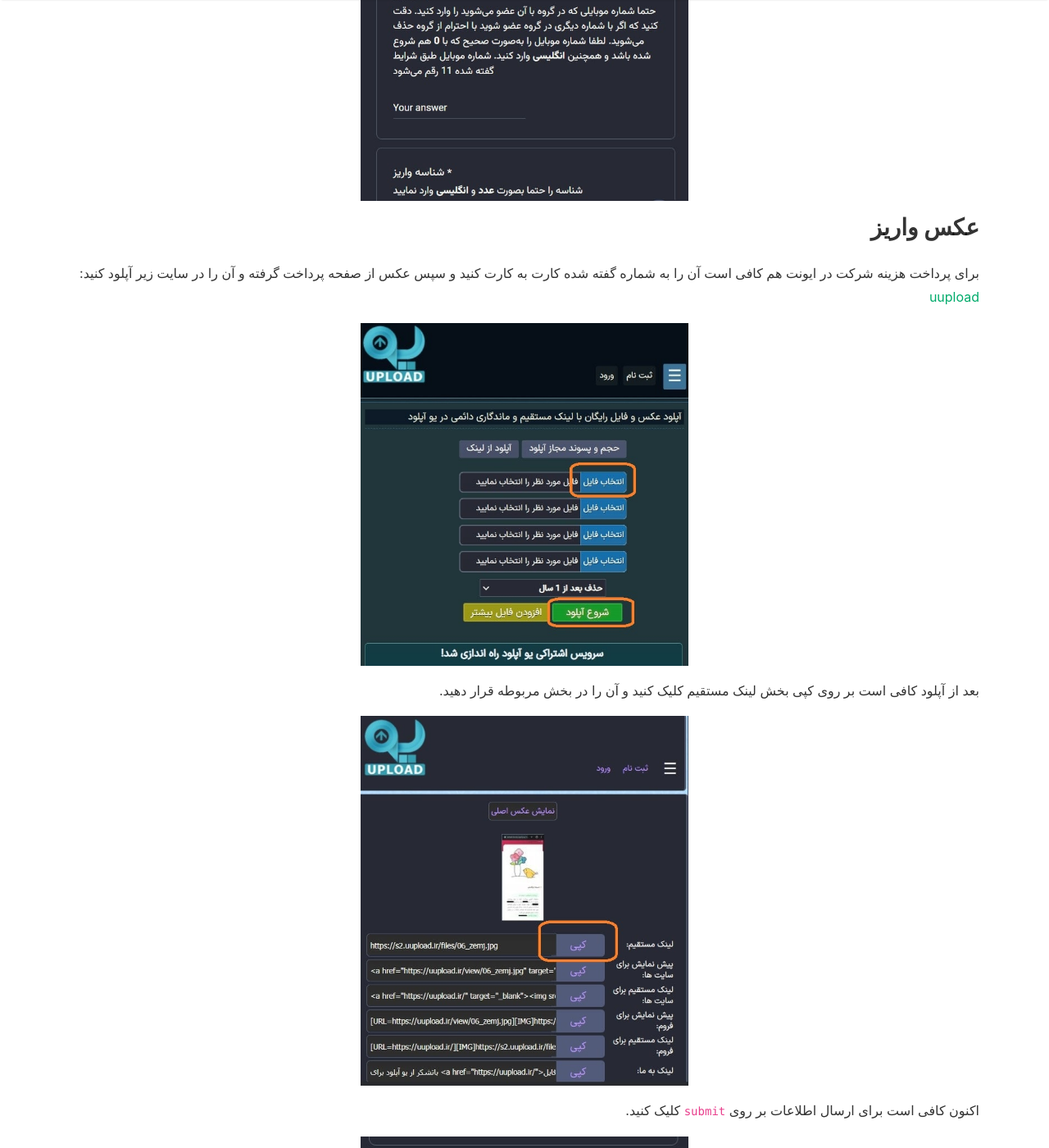
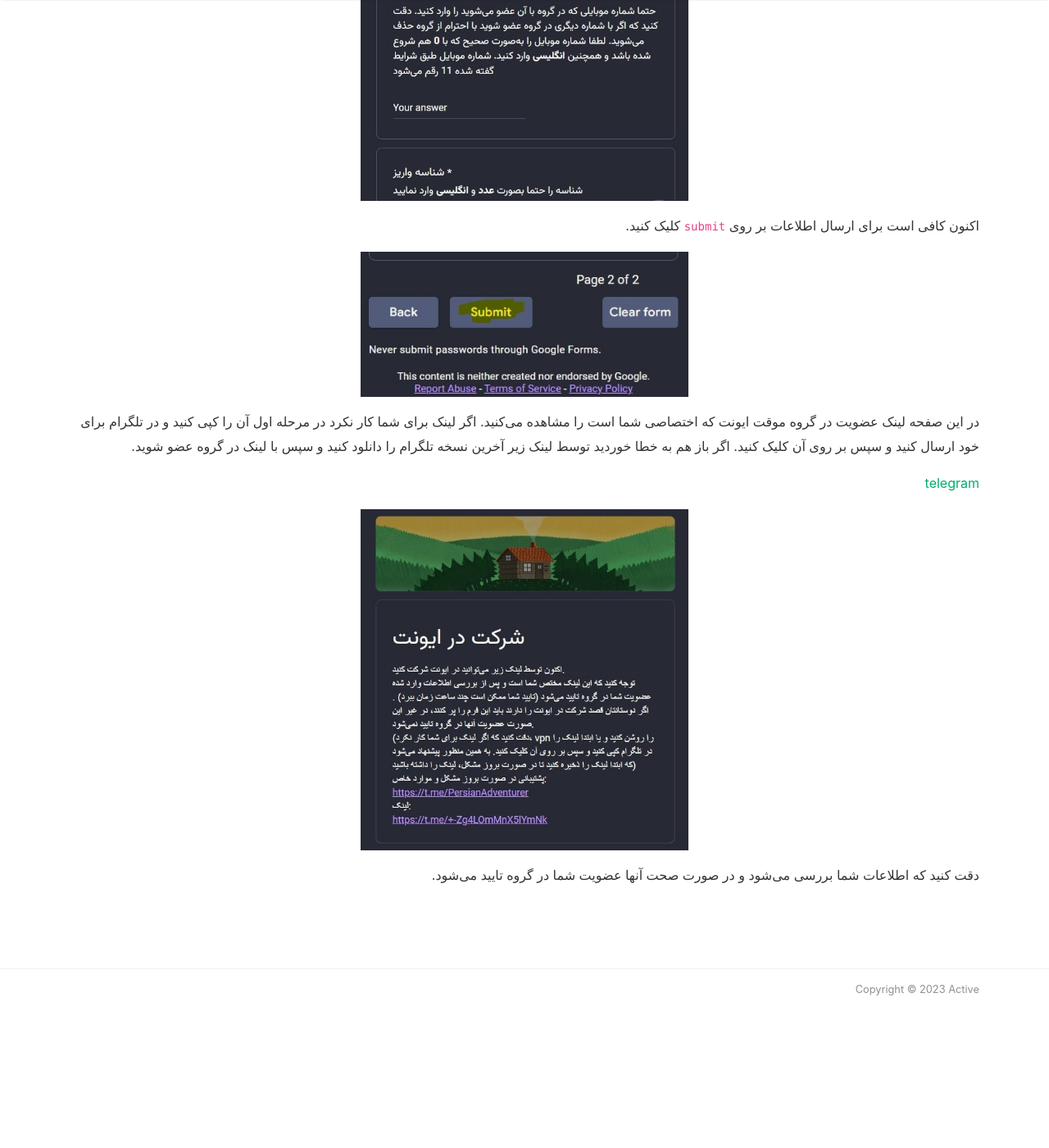
Before and after one commit to MHKarami97/active, a Jekyll site: the page built from _pages/join.md, in a window 1280 px wide and 1400 px high, scrolled down 1200 px. Shown: the whole window at 82% size. Built offline with Jekyll 4.4.1, drawn with Linux system fonts in a browser that asks for light colours; nearby versions of some CDN libraries; after the commit the page ends 2490 px from its top, so only the background shows below that.

Commit message:
update join

```diff
--- a/_layouts/creator.html
+++ b/_layouts/creator.html
@@ -252,11 +252,7 @@ permalink: "/creator.html"
             "<br>" +
             "🗒 توضیحات : " + description +
             "<br>" +
-            "💰 هزینه : شرکت در رویدادهای گروه اکتیو بجز ورودی که آن هم صرف تهیه تجهیزات برای دیگر افراد گروه و یا هزینه‌های جمعی می‌شود، هزینه دیگری ندارد و کاملا دوستانه است و خرجها بر عهده خود افراد است" +
-            "<br>" +
-            "💰 ورودی : لطفا مبلغ 50 هزار تومان را به شماره کارت زیر واریز نمایید و طبق راهنما عضویت موجود در آخر مطلب رسید آن را در فرم عضویت ارسال نمایید" +
-            "<br>" +
-            "🔑 شماره کارت (بهنام محمدی) : 6274121199014887" +
+            "💰 هزینه : شرکت در رویدادهای گروه اکتیو هزینه ندارد و کاملا دوستانه است و خرجها بر عهده خود افراد است" +
             "<br>" +
             "🚗 روش رفتن : ماشین شخصی، در صورت امکان افرادی که ماشین ندارند می‌توانند با افراد دیگر گروه هماهنگ کنند و با ماشین آن‌ها به ایونت بیایند" +
             "<br>" +
--- a/_pages/join.md
+++ b/_pages/join.md
@@ -21,20 +21,6 @@ comments: true
   <img src="/assets/img/join/02.jpg" alt="join" width="400" />
 </p>
 
-### عکس واریز
-برای پرداخت هزینه شرکت در ایونت هم کافی است آن را به شماره گفته شده کارت به کارت کنید و سپس عکس از صفحه پرداخت گرفته و آن را در سایت زیر آپلود کنید:
-[uupload](https://uupload.ir/)
-
-<p align="center">
-  <img src="/assets/img/join/07.jpg" alt="join" width="400" />
-</p>
-
-بعد از آپلود کافی است بر روی کپی بخش لینک مستقیم کلیک کنید و آن را در بخش مربوطه قرار دهید.
-
-<p align="center">
-  <img src="/assets/img/join/08.jpg" alt="join" width="400" />
-</p>
-
 اکنون کافی است برای ارسال اطلاعات بر روی `submit` کلیک کنید.
 
 <p align="center">
```
